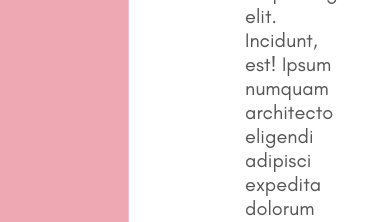
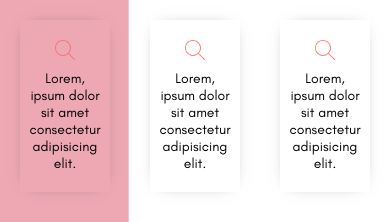
Before and after one commit to Ekene-Ejeh/React-Website, a React (Create React App) app: page / in a window 390 px wide. Shown: the part 2050-2272 px from the top of the page. Built offline with nearby package versions, Linux system fonts and the light colour scheme.

Commit message:
having issues styling the responsive design view for Service Component with screen size 480px

```diff
--- a/src/App.jsx
+++ b/src/App.jsx
@@ -46,6 +46,7 @@
 `;
 
 function App() {
+	const smallScreen = window.screen.width <= 480 ? true : false;
 	return (
 		<>
 			<Container>
@@ -59,7 +60,7 @@
 			</Container>
 			<Container>
 				<Service />
-				<ServiceShape />
+				{!smallScreen && <ServiceShape />}
 			</Container>
 			<Container>
 				<Price />
--- a/src/components/MiniCard.jsx
+++ b/src/components/MiniCard.jsx
@@ -10,6 +10,9 @@
 	flex-direction: column;
 	-webkit-box-shadow: 0px 0px 17px -11px rgba(0, 0, 0, 0.5);
 	box-shadow: 0px 0px 17px -11px rgba(0, 0, 0, 0.6);
+	@media only screen and (max-width: 480px) {
+		width: 50px;
+	}
 `;
 
 const Image = styled.img`
@@ -19,6 +22,9 @@
 const Text = styled.span`
 	margin-top: 10px;
 	text-align: center;
+	@media only screen and (max-width: 480px) {
+		font-size: 14px;
+	}
 `;
 
 export default function MiniCard() {
--- a/src/components/Service.jsx
+++ b/src/components/Service.jsx
@@ -7,11 +7,17 @@
 const Container = styled.div`
 	display: flex;
 	height: 100%;
+	@media only screen and (max-width: 480px) {
+		flex-direction: column;
+	}
 `;
 
 const Left = styled.div`
 	width: 50%;
 	position: relative;
+	@media only screen and (max-width: 480px) {
+		display: none;
+	}
 `;
 
 const Image = styled.img`
@@ -32,12 +38,18 @@
 
 const Right = styled.div`
 	width: 50%;
+	@media only screen and (max-width: 480px) {
+		width: 100%;
+	}
 `;
 
 const Wrapper = styled.div`
 	padding: 50px;
 	display: flex;
 	flex-direction: column;
+	@media only screen and (max-width: 480px) {
+		padding: 20px;
+	}
 `;
 
 const Title = styled.h1``;
@@ -72,8 +84,19 @@
 	margin-right: 10px;
 `;
 
+const Modal = styled.div`
+	width: 100vw;
+	height: 100vh;
+	position: absolute;
+	top: 0;
+	left: 0;
+	background-color: rgba(0, 0, 0, 0.5);
+`;
+
 export default function Service() {
+	const smallScreen = window.screen.width <= 480 ? true : false;
 	const [open, setOpen] = useState(false);
+
 	return (
 		<>
 			<Container>
@@ -110,6 +133,17 @@
 						</Button>
 					</Wrapper>
 				</Right>
+				{smallScreen && open && (
+					<Modal>
+						<Video
+							open={open}
+							autoPlay
+							loop
+							controls
+							src="https://player.vimeo.com/external/449759244.sd.mp4?s=d5f3da46ddc17aa69a7de84f1e420610ebd2a391&profile_id=139&oauth2_token_id=57447761"
+						/>
+					</Modal>
+				)}
 			</Container>
 		</>
 	);
```
